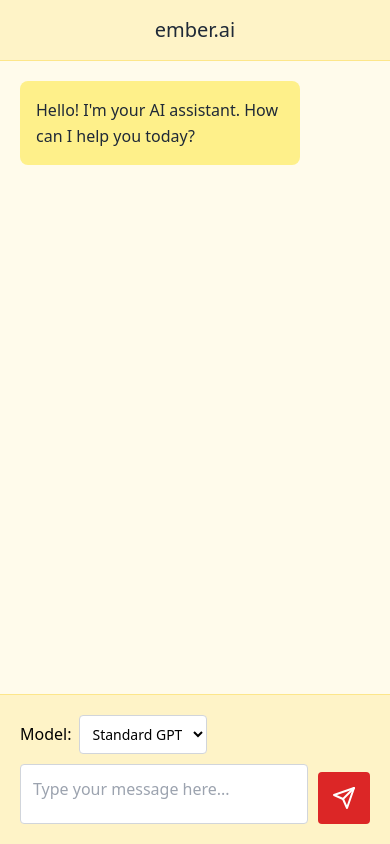
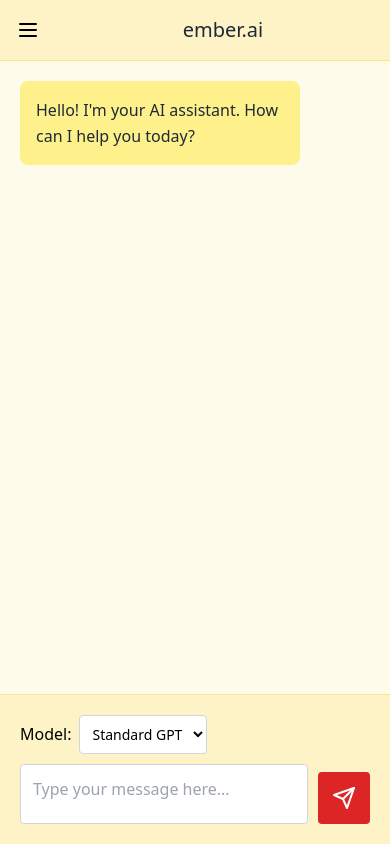
Before and after one commit to eli-gerhard/helper-ai, a React app: page / in a window 390 px wide. Built offline with nearby package versions, Linux system fonts and the light colour scheme.

Commit message:
menu and mobile

```diff
--- a/src/App.tsx
+++ b/src/App.tsx
@@ -7,9 +7,24 @@
   const [userInput, setUserInput] = useState<string>('');
   const [isWaitingForResponse, setIsWaitingForResponse] = useState<boolean>(false);
   const [selectedModel, setSelectedModel] = useState<ModelType>('gpt-4.1-mini-2025-04-14');
+  const [isSidebarOpen, setIsSidebarOpen] = useState<boolean>(false);
+  const [isSmallScreen, setIsSmallScreen] = useState<boolean>(false);
 
   const chatHistoryRef = useRef<HTMLDivElement>(null);
   const chatService = new ChatService();
+  const CHAT_MIN_WIDTH = 320; // Minimum width for chat in pixels
+
+  // Check screen size on component mount and window resize
+  useEffect(() => {
+    const checkScreenSize = () => {
+      setIsSmallScreen(window.innerWidth - 250 < CHAT_MIN_WIDTH);
+    };
+
+    window.addEventListener('resize', checkScreenSize);
+    checkScreenSize();
+
+    return () => window.removeEventListener('resize', checkScreenSize);
+  }, []);
 
   // Scroll to bottom of chat history
   const scrollToBottom = () => {
@@ -52,6 +67,11 @@
     formattedContent = formattedContent.replace(/\n/g, '<br>');
 
     return { __html: formattedContent };
+  };
+
+  // Toggle sidebar
+  const toggleSidebar = () => {
+    setIsSidebarOpen(!isSidebarOpen);
   };
 
   // Handle sending a message
@@ -112,13 +132,81 @@
     textarea.style.height = `${textarea.scrollHeight}px`;
   };
 
+  // Menu icon SVG component
+  const MenuIcon = () => (
+    <svg xmlns="http://www.w3.org/2000/svg" className="h-6 w-6" fill="none" viewBox="0 0 24 24" stroke="currentColor">
+      <path strokeLinecap="round" strokeLinejoin="round" strokeWidth={2} d="M4 6h16M4 12h16M4 18h16" />
+    </svg>
+  );
+
   return (
-    <div className="flex flex-col h-screen bg-amber-50">
-      <div className="flex flex-col h-full max-w-2xl mx-auto w-full">
-        <div className="p-4 border-b border-amber-200 bg-amber-100 text-center">
-          <h1 className="text-xl text-gray-800">ember.ai</h1>
+    <div className="flex h-screen bg-amber-50 relative overflow-hidden">
+      {/* Sidebar - Content visibility tied to open state */}
+      <div
+        className={`fixed md:relative z-10 h-full bg-amber-200 shadow-lg transition-all duration-300 ease-in-out ${
+          isSidebarOpen ? 'w-64 translate-x-0' : 'w-0 -translate-x-full overflow-hidden'
+        }`}
+      >
+        {isSidebarOpen && (
+          <div className="h-full overflow-y-auto">
+            <div className="py-[10px] px-7 border-b border-amber-300 flex items-center">
+              <button
+                onClick={toggleSidebar}
+                className="p-2 rounded-md hover:bg-amber-300 transition-colors"
+                aria-label="Close menu"
+              >
+                <MenuIcon />
+              </button>
+            </div>
+            <nav className="p-4">
+              <ul className="space-y-3">
+                {['Home', 'Conversations', 'Settings', 'Models', 'Account', 'Help'].map((item) => (
+                  <li key={item}>
+                    <a href="#" className="block p-2 rounded hover:bg-amber-300 transition-colors text-gray-800">
+                      {item}
+                    </a>
+                  </li>
+                ))}
+              </ul>
+            </nav>
+          </div>
+        )}
       </div>
 
+      {/* Darkening overlay for small screens */}
+      {isSidebarOpen && isSmallScreen && (
+        <div
+          className="fixed inset-0 bg-black bg-opacity-50 z-[5] md:hidden"
+          onClick={toggleSidebar}
+        />
+      )}
+
+      {/* Main content */}
+      <div className="flex-1 flex flex-col h-full overflow-hidden">
+        {/* Header bar - Full width with menu icon positioned at the edge */}
+        <div className="w-full bg-amber-100 border-b border-amber-200">
+          <div className="flex items-center">
+            {/* Menu button only shown when sidebar is closed */}
+            {!isSidebarOpen && (
+              <button
+                onClick={toggleSidebar}
+                className="p-4 hover:bg-amber-200 transition-colors"
+                aria-label="Toggle menu"
+              >
+                <MenuIcon />
+              </button>
+            )}
+
+            {/* Title centered in the remaining space */}
+            <div className="flex-1 flex justify-center">
+              <h1 className="text-xl text-gray-800 py-4">ember.ai</h1>
+            </div>
+          </div>
+        </div>
+
+        {/* Chat container - 25% larger max width */}
+        <div className="flex-1 overflow-hidden flex flex-col mx-auto w-full max-w-4xl">
+          {/* Chat history */}
           <div
             ref={chatHistoryRef}
             className="flex-1 overflow-y-auto p-5 flex flex-col gap-5"
@@ -140,7 +228,9 @@
             ))}
           </div>
 
-        <div className="p-5 border-t border-amber-200 bg-amber-100">
+          {/* Input area - Full width background, content constrained */}
+          <div className="w-full bg-amber-100 border-t border-amber-200">
+            <div className="max-w-4xl mx-auto p-5">
               <div className="mb-2.5">
                 <label htmlFor="model-selector" className="mr-2">Model:</label>
                 <select
@@ -178,6 +268,8 @@
             </div>
           </div>
         </div>
+      </div>
+    </div>
   );
 };
 
--- a/src/styles.css
+++ b/src/styles.css
@@ -27,4 +27,16 @@
   code {
     @apply font-mono;
   }
+
+  /* Sidebar transition */
+  .sidebar-transition {
+    @apply transition-all duration-300 ease-in-out;
+  }
+
+  /* Mobile responsive adjustments */
+  @media (max-width: 640px) {
+    .user-message, .assistant-message {
+      @apply max-w-[90%];
+    }
+  }
 }
--- a/tailwind.config.js
+++ b/tailwind.config.js
@@ -4,7 +4,11 @@
     './index.html',
   ],
   theme: {
-      extend: {},
+    extend: {
+      maxWidth: {
+        '4xl': '840px', // 25% larger than the default max-w-3xl (672px)
+      },
+    },
   },
   plugins: [],
 }
```
Lines whose indentation alone changed are shown as unchanged.
